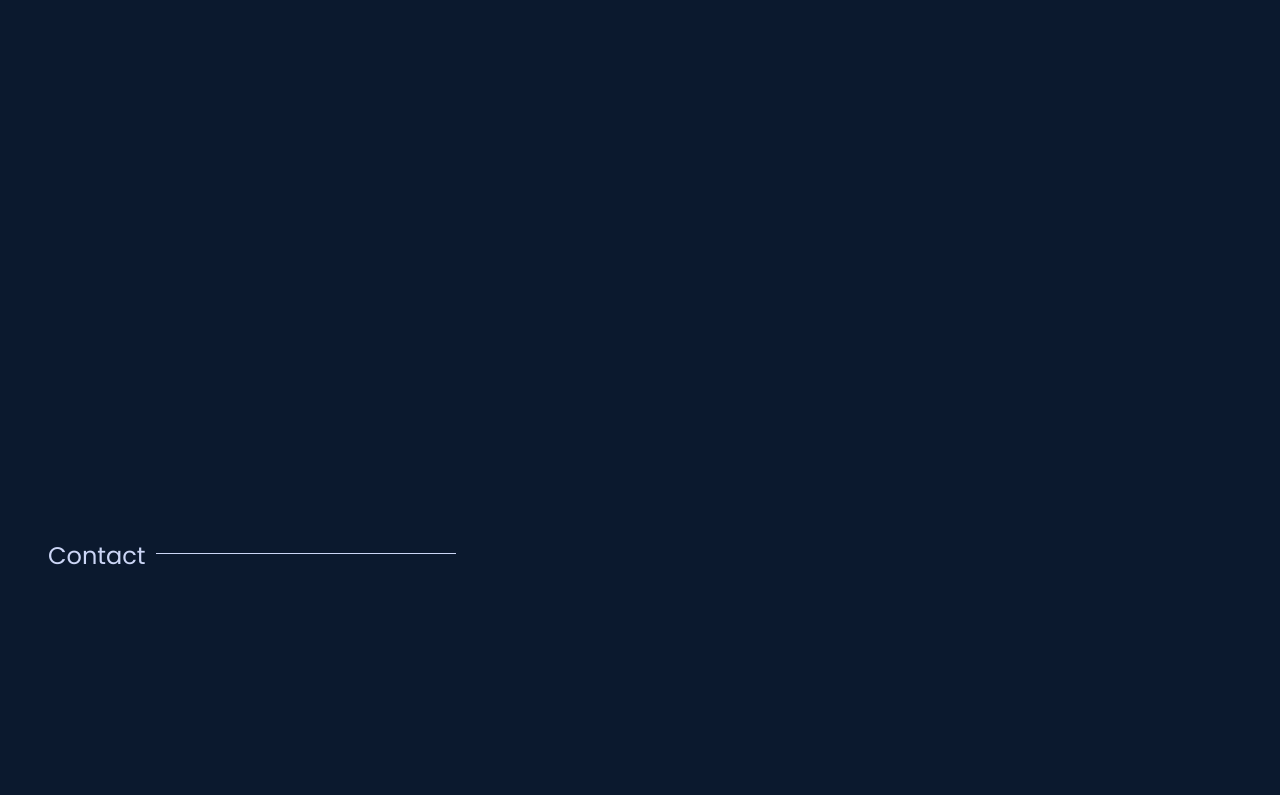
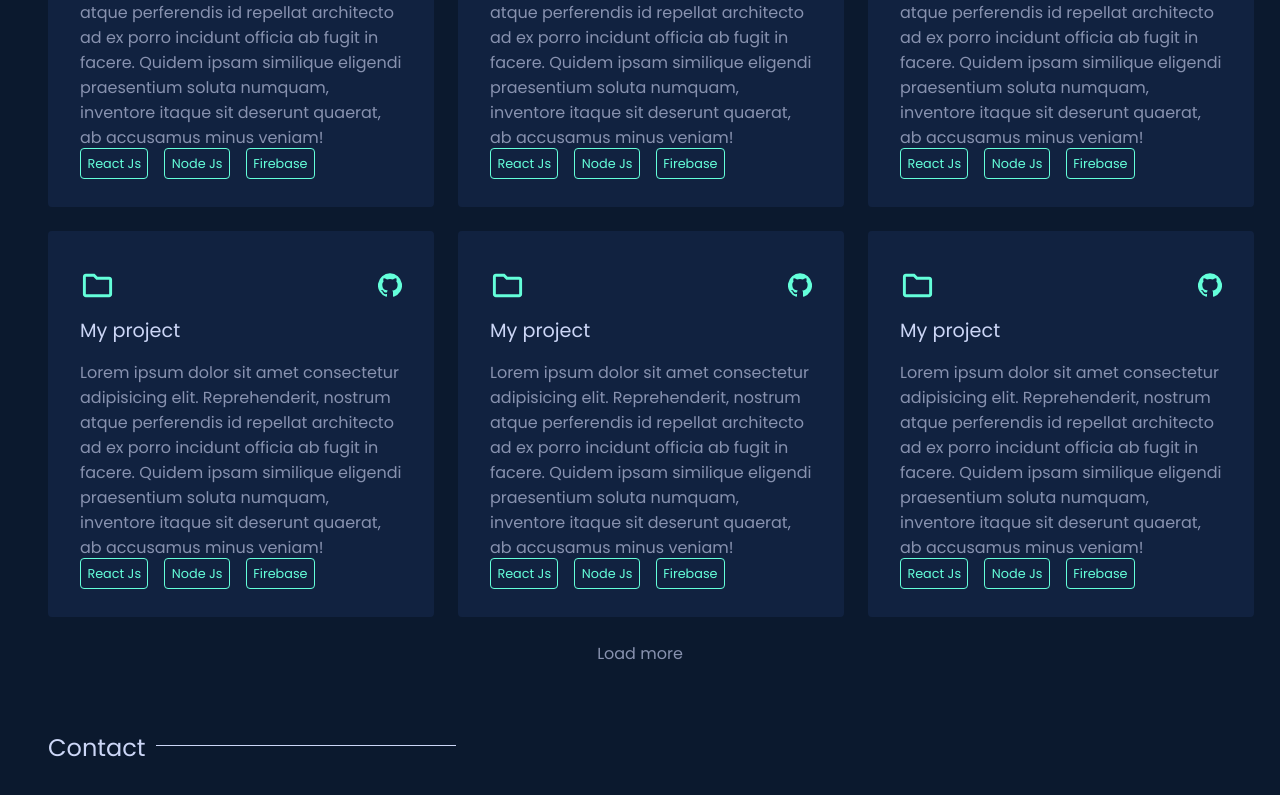
Before and after one commit to Arpit2218B/arpit_rathi, a Next.js app: page / in a window 1280 px wide. Shown: the part 3494-4289 px from the top of the page. Built offline with nearby package versions, Linux system fonts and the light colour scheme.

Commit message:
added projects section

```diff
--- a/components/Projects.jsx
+++ b/components/Projects.jsx
@@ -1,13 +1,47 @@
+import { FolderOutlined, GitHub } from '@material-ui/icons';
+import { useState } from 'react';
 import styles from '../styles/Projects.module.scss';
 import Layout from './Layout';
 import StyledHeading from './StyledHeading';
 
 const Projects = () => {
+
+    const [limit, setLimit] = useState(6);
+
     return (
         <Layout id="projects">
             <StyledHeading>Projects</StyledHeading>
+            <div className={styles.projects__grid}>
+                <ProjectCard />
+                <ProjectCard />
+                <ProjectCard />
+                <ProjectCard />
+                <ProjectCard />
+                <ProjectCard />
+            </div>
+            <p className={styles.load__more} onClick={() => {setLimit(limit + 3)}}>
+                Load more
+            </p>
         </Layout>
     )
 }
 
+const ProjectCard = () => {
+    return (
+        <div className={styles.project__card}>
+            <div className={styles.icons}>
+                <FolderOutlined style={{color: "64FFDA"}} fontSize="large" />
+                <GitHub style={{color: "64FFDA", cursor: "pointer"}} />
+            </div>
+            <h3 className={styles.heading}>My project</h3>
+            <p className={styles.description}>Lorem ipsum dolor sit amet consectetur adipisicing elit. Reprehenderit, nostrum atque perferendis id repellat architecto ad ex porro incidunt officia ab fugit in facere. Quidem ipsam similique eligendi praesentium soluta numquam, inventore itaque sit deserunt quaerat, ab accusamus minus veniam!</p>
+            <div className={styles.tags__container}>
+                <span className={styles.tags}>React Js</span>
+                <span className={styles.tags}>Node Js</span>
+                <span className={styles.tags}>Firebase</span>
+            </div>
+        </div>
+    )
+}
+
 export default Projects
--- a/package.json
+++ b/package.json
@@ -9,6 +9,8 @@
     "lint": "next lint"
   },
   "dependencies": {
+    "@material-ui/core": "^4.12.3",
+    "@material-ui/icons": "^4.11.2",
     "next": "11.1.2",
     "react": "17.0.2",
     "react-dom": "17.0.2",
--- a/styles/Projects.module.scss
+++ b/styles/Projects.module.scss
@@ -0,0 +1,67 @@
+.projects__grid {
+    display: grid;
+    grid-template-columns: 1fr 1fr 1fr;
+    gap: 24px;
+
+    .project__card {
+        width: 100%;
+        aspect-ratio: 1;
+        background-color: var(--secondary-color);
+        padding: 2rem;
+        display: flex;
+        flex-direction: column;
+        justify-content: space-between;
+        transition: transform 200ms ease-out;
+        border-radius: 4px;
+
+        &:hover {
+            transform: translateY(-8px);
+        }
+
+        .icons {
+            flex: 1;
+            display: flex;
+            justify-content: space-between;
+            align-items: center;
+            margin-bottom: 8px;
+        }
+
+        .heading {
+            color: var(--primary-text-color);
+            font-size: 1.2rem;
+            font-weight: 500;
+            flex: 1;
+        }
+
+        .description {
+            color: var(--secondary-text-color);
+            flex: 4;
+        }
+
+        .tags {
+            color: var(--accent-color);
+            margin-right: 16px;
+            font-size: 0.8rem;
+            border: 1px solid var(--accent-color);
+            border-radius: 4px;
+            padding: 0.4rem;
+        }
+    }
+}
+
+.load__more {
+    margin: 24px;
+    color: var(--secondary-text-color);
+    cursor: pointer;
+    text-align: center;
+
+    &:hover {
+        color: var(--primary-text-color);
+    }
+}
+
+@media screen and (max-width: 560px) {
+    .projects__grid {
+        grid-template-columns: 1fr;
+    }
+}
```
Also changed, not shown: 1 other file (tests, documents, lock files or other folders).
